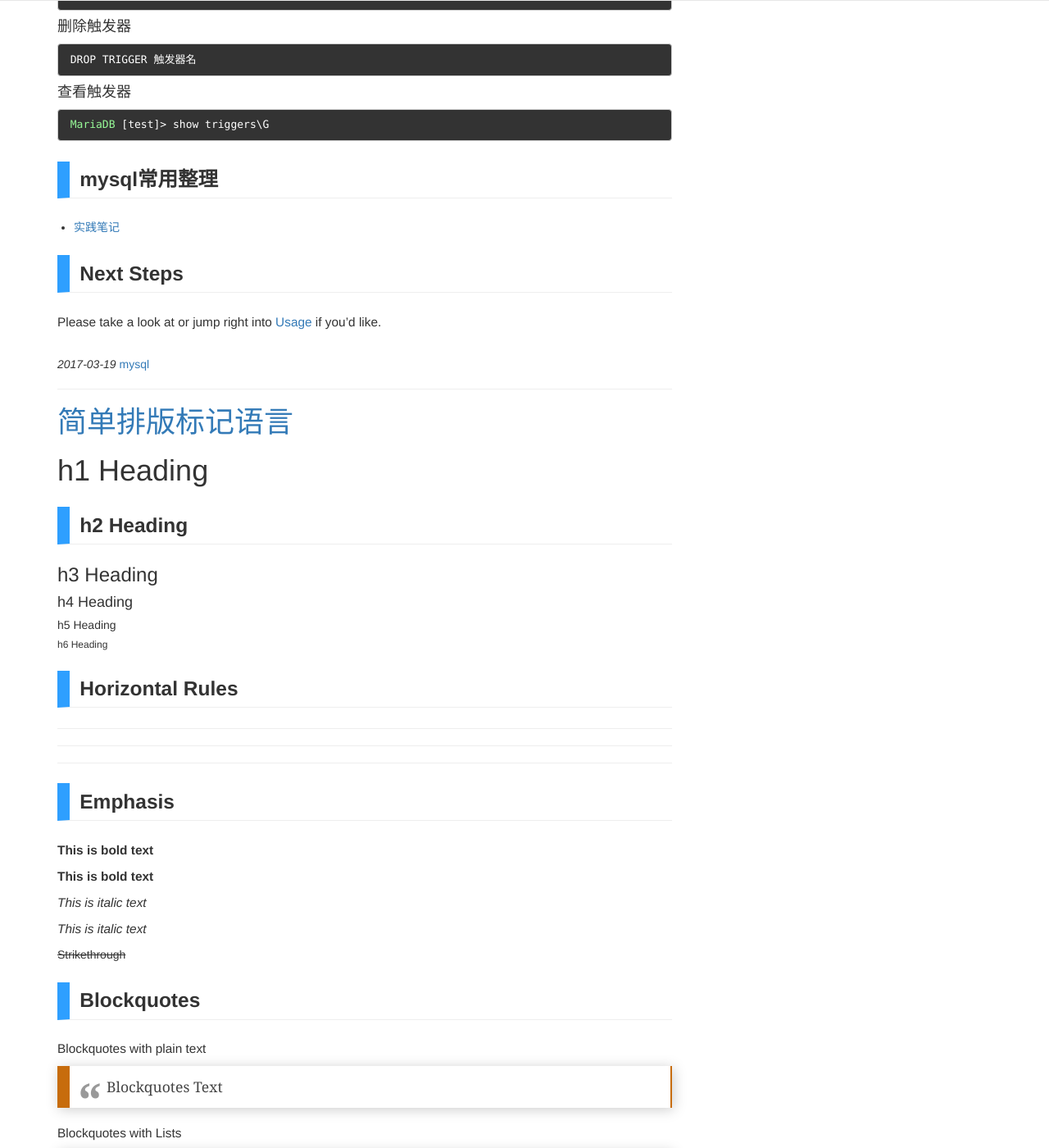
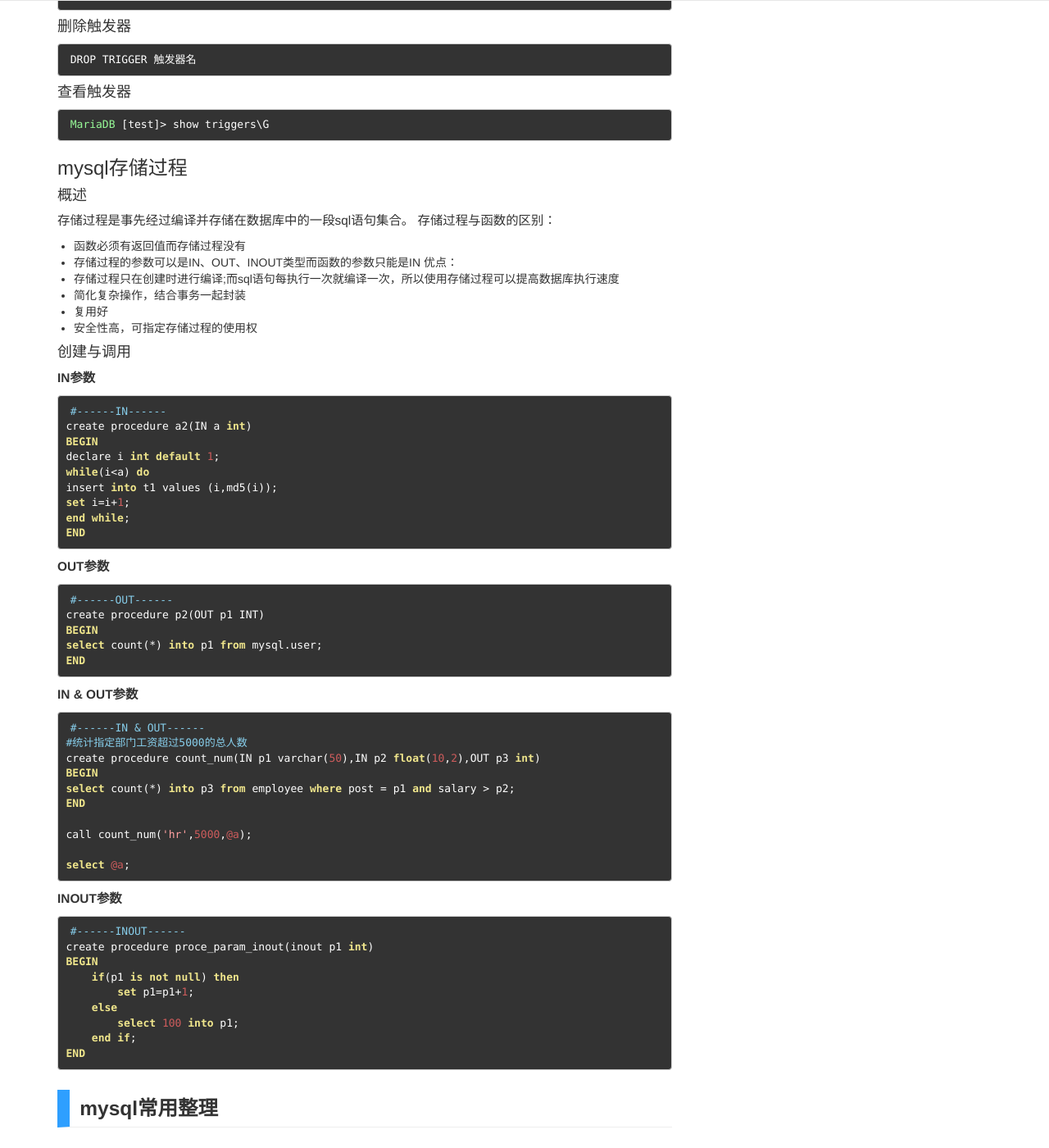
Before and after one commit to yuud/yuud.github.io, a Jekyll site: the page built from index.html, in a window 1280 px wide and 1400 px high, scrolled down 3921 px. Shown: the whole window at 82% size. Built offline with Jekyll 4.4.1, drawn with Linux system fonts in a browser that asks for light colours; the list of posts is cut into pages by our own code; some of the changed text lies outside the part shown.

Commit message:
no message

````diff
--- a/_posts/core-samples/2017-03-19-mysql-commonly-used.md
+++ b/_posts/core-samples/2017-03-19-mysql-commonly-used.md
@@ -175,6 +175,69 @@ DROP TRIGGER 触发器名
 MariaDB [test]> show triggers\G
 ```
 
+### mysql存储过程
+#### 概述
+存储过程是事先经过编译并存储在数据库中的一段sql语句集合。
+存储过程与函数的区别：
+- 函数必须有返回值而存储过程没有
+- 存储过程的参数可以是IN、OUT、INOUT类型而函数的参数只能是IN
+优点：
+- 存储过程只在创建时进行编译;而sql语句每执行一次就编译一次，所以使用存储过程可以提高数据库执行速度
+- 简化复杂操作，结合事务一起封装
+- 复用好
+- 安全性高，可指定存储过程的使用权
+
+#### 创建与调用
+
+__IN参数__
+```
+#------IN------
+create procedure a2(IN a int)
+BEGIN
+declare i int default 1;
+while(i<a) do
+insert into t1 values (i,md5(i));
+set i=i+1;
+end while;
+END
+```
+
+__OUT参数__
+```
+#------OUT------
+create procedure p2(OUT p1 INT)
+BEGIN
+select count(*) into p1 from mysql.user;
+END
+```
+
+__IN & OUT参数__
+```
+#------IN & OUT------
+#统计指定部门工资超过5000的总人数
+create procedure count_num(IN p1 varchar(50),IN p2 float(10,2),OUT p3 int)
+BEGIN
+select count(*) into p3 from employee where post = p1 and salary > p2;
+END
+
+call count_num('hr',5000,@a);
+
+select @a;
+```
+
+__INOUT参数__
+```
+#------INOUT------
+create procedure proce_param_inout(inout p1 int)
+BEGIN
+    if(p1 is not null) then
+        set p1=p1+1;
+    else
+        select 100 into p1;
+    end if;
+END
+```
+
 ## mysql常用整理
 - [实践笔记](https://yuud.github.io/mysql/)
 
````
Also changed, not shown: _posts/core-samples/2017-03-19-markdown-syntax.md (+6 -6 lines).
